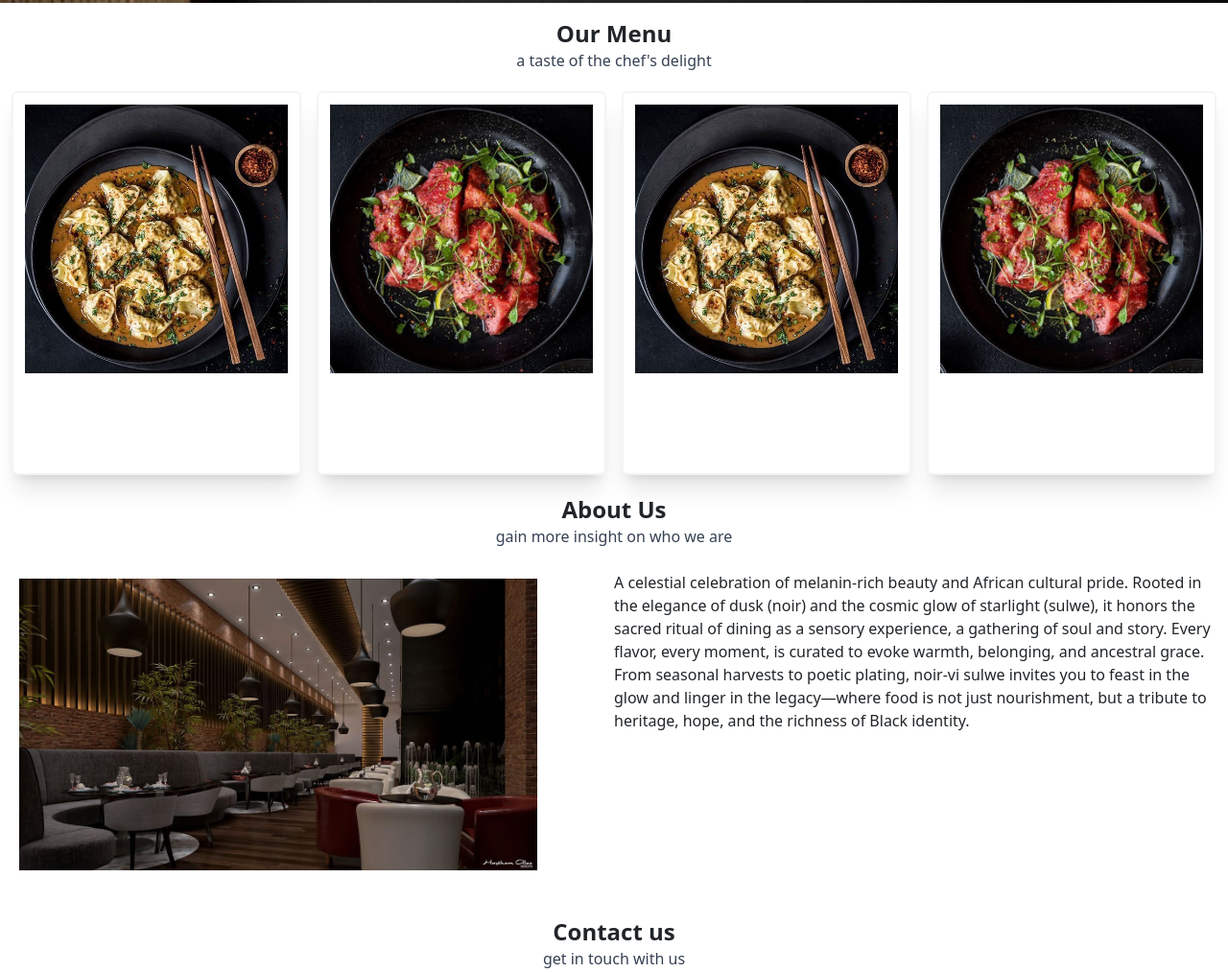
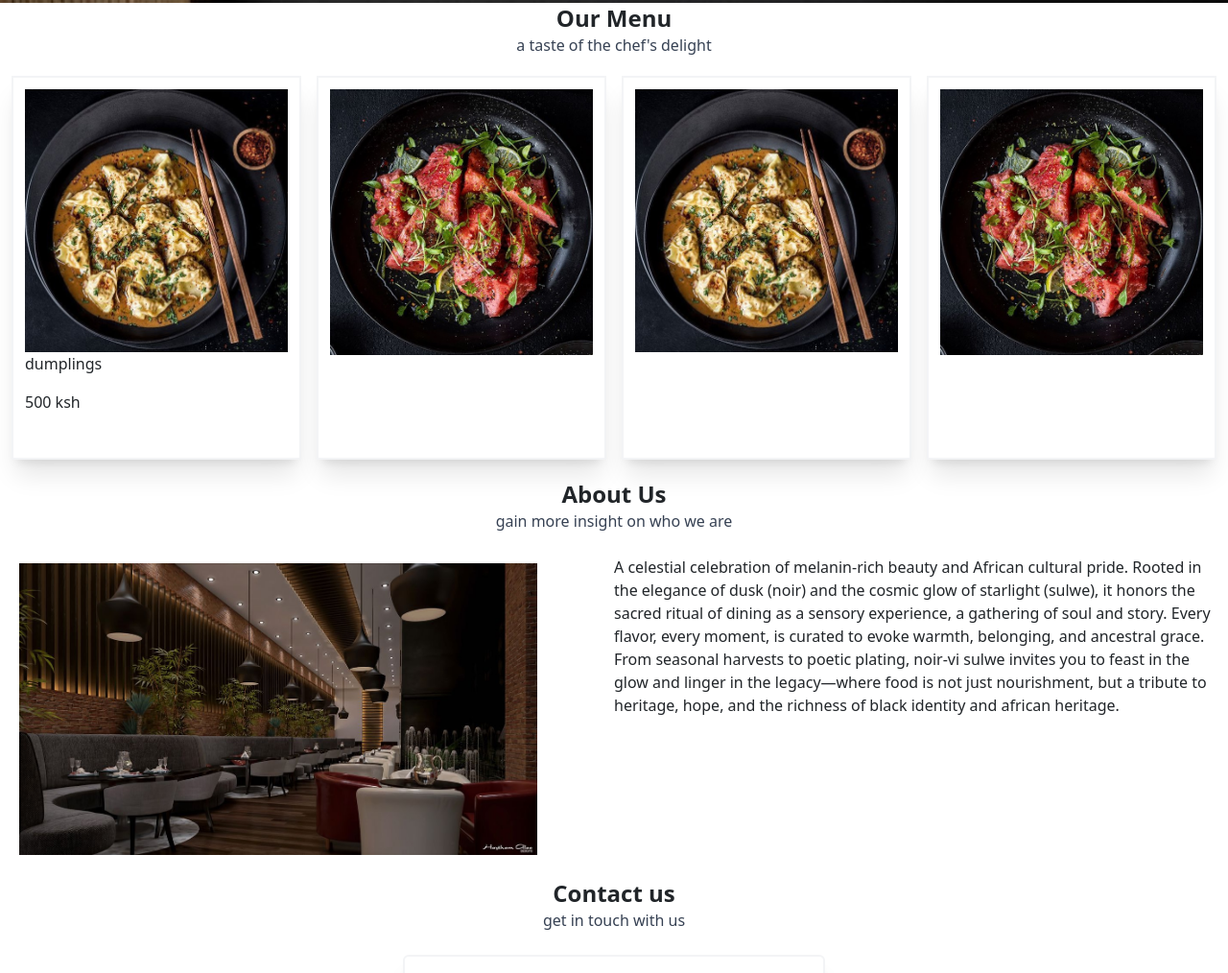
Before and after one commit to NadyKoskei/rest_agency, a website: page public/index.html in a window 1280 px wide. Shown: the part 497-1511 px from the top of the page at 96% size. Drawn offline with nearby package versions, Linux system fonts and the light colour scheme.

Commit message:
img resp

```diff
--- a/public/index.html
+++ b/public/index.html
@@ -43,57 +43,68 @@
       "
       class="h-125 flex justify-center items-center flex-col text-gray-300"
     >
-      <h1 class="display-4 fw-bold">Taste Every Flavor</h1>
+      <h1 class="display-4 fw-bold">Food for the Soul</h1>
       <p class="mb-4">
         cooked with seasonal ingredients for unforgettable dining
       </p>
       <a href="#menu-section" class="btn btn-primary btn-lg">Explore Menu</a>
     </div>
-    <main class="main-cont">
-      <div id="menu-section" class="h-110 mt-3">
+    <!--main content-->
+    <main class="main-cont grid gap-3 grid-flow-row auto-rows-auto ">
+      <!--menu section-->
+      <div id="menu-section" class="">
         <p class="text-center font-bold text-2xl mb-0">Our Menu</p>
         <p class="text-center text-gray-700">a taste of the chef's delight</p>
 
-        <div id="menu-items" class="grid gap-3 grid-cols-4">
-          <div class="menu-item flex justify-center">
+        <div id="menu-items" class="grid gap-3 grid-cols-1 sm:grid-cols-2 md:grid-cols-2 lg:grid-cols-4">
+          <div class="menu-item">
             <div>
               <img
                 src="assets/images/mealB.jpeg"
                 alt=""
-                class="h-70 object-cover"
+                class="w-full h-auto object-cover"
               />
             </div>
+            <div>
+              <p>dumplings</p>
+              <p>500 ksh</p>
+            </div>
           </div>
-          <div class="menu-item flex justify-center">
+          <div class="menu-item">
             <div>
               <img
                 src="assets/images/mealA.jpeg"
                 alt=""
-                class="h-70 object-cover"
+                class="w-full h-auto object-cover"
               />
             </div>
           </div>
-          <div class="menu-item flex justify-center">
+          <div class="menu-item">
             <div>
               <img
                 src="assets/images/mealB.jpeg"
                 alt=""
-                class="h-70 object-cover"
+                class="w-full h-auto object-cover"
               />
             </div>
           </div>
 
-          <div class="menu-item flex justify-center">
+          <div class="menu-item">
             <div>
-              <img src="assets/images/mealA.jpeg" alt="" class="h-70" />
+              <img src="assets/images/mealA.jpeg"
+              alt=""
+              class="w-full h-auto object-cover" />
             </div>
           </div>
         </div>
       </div>
-      <div id="aboutus-section" class="h-110 mt-14">
+      <!--about us section-->
+      <div id="aboutus-section" class="">
         <p class="text-center font-bold text-2xl mb-0">About Us</p>
-        <p class="text-center text-gray-700 mb-4">gain more insight on who we are</p>
-        <div id="about-cont" class="grid gap-0 grid-cols-2">
+        <p class="text-center text-gray-700 mb-4">
+          gain more insight on who we are
+        </p>
+        <div id="about-cont" class="grid grid-cols-2">
           <div>
             <img src="assets/images/rest.jpg" alt="" class="h-80 p-2" />
           </div>
@@ -106,11 +117,12 @@
             grace. From seasonal harvests to poetic plating, noir-vi sulwe
             invites you to feast in the glow and linger in the legacy—where food
             is not just nourishment, but a tribute to heritage, hope, and the
-            richness of Black identity.
+            richness of black identity and african heritage.
           </p>
         </div>
       </div>
-      <div id="contactus-section" class="h-100">
+      <!--contact section-->
+      <div id="contactus-section" class="">
         <p class="text-center font-bold text-2xl mb-0">Contact us</p>
         <p class="text-center text-gray-700">get in touch with us</p>
         <div class="flex flex-col justify-center items-center">
--- a/src/input.css
+++ b/src/input.css
@@ -6,7 +6,7 @@
 }
 
 .menu-item{
-    @apply h-100 border-2 border-gray-100 bg-white p-3 mt-1 mb-1  rounded-md shadow-xl
+    @apply h-100 border-2 border-gray-100 bg-white p-3 mt-1 mb-1 shadow-xl
 }
 
 .form-input{
```
Also changed, not shown: public/assets/css/style.css.
